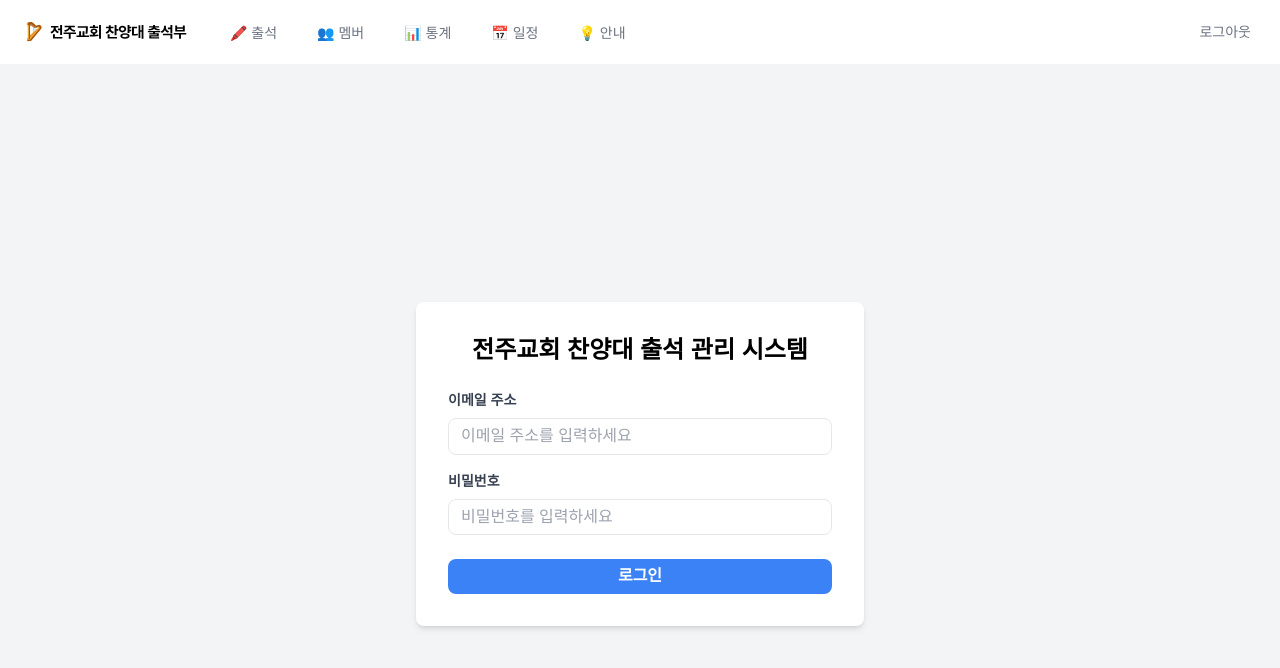
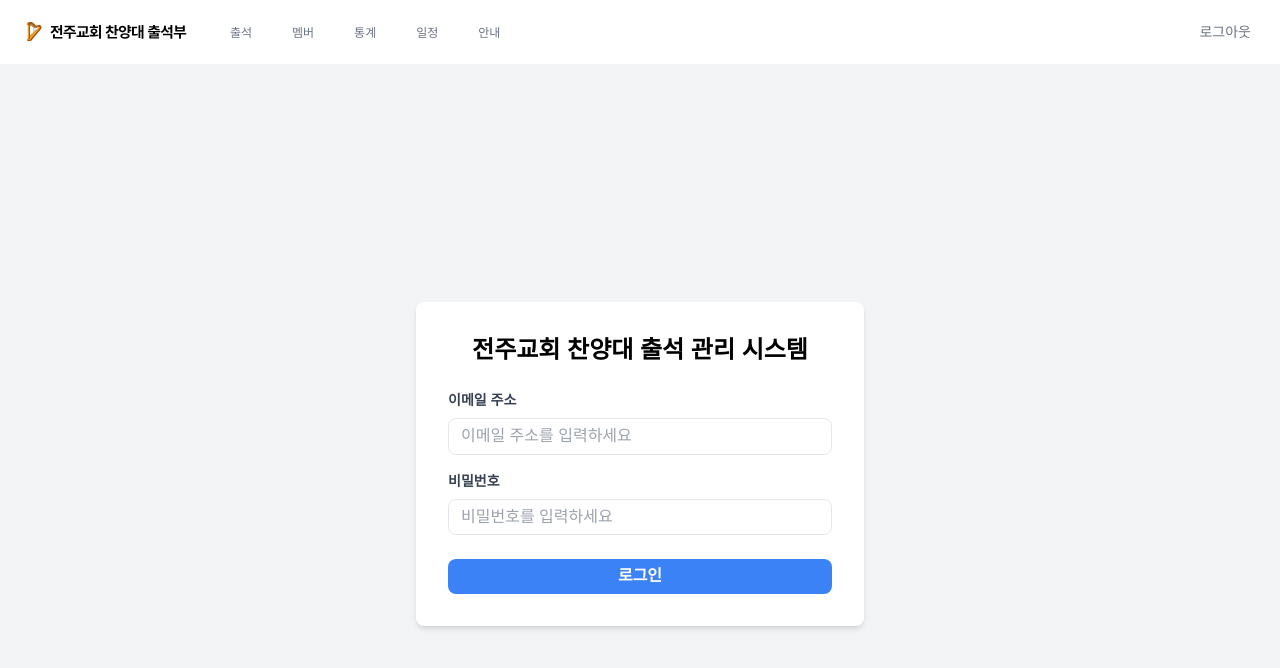
Before and after one commit to sendmethere/church-attendance-app, a React (Create React App) app: page /login in a window 1280 px wide. Shown: the top 668 px of the page. Built offline with nearby package versions, Linux system fonts and the light colour scheme; no server answers; the HTML template or start-up script is replaced by a standard one.

Commit message:
25.02.02 update 2

```diff
--- a/src/pages/Navbar.js
+++ b/src/pages/Navbar.js
@@ -43,7 +43,7 @@ const Navbar = () => {
                     : 'border-transparent text-gray-500 hover:border-gray-300 hover:text-gray-700'
                 }`}
               >
-                🖍️ 출석
+                <span className="text-xs">출석</span>
               </Link>
 
               <Link
@@ -54,7 +54,7 @@ const Navbar = () => {
                     : 'border-transparent text-gray-500 hover:border-gray-300 hover:text-gray-700'
                 }`}
               >
-                👥 멤버
+                <span className="text-xs">멤버</span>
               </Link>
 
               <Link
@@ -65,7 +65,7 @@ const Navbar = () => {
                     : 'border-transparent text-gray-500 hover:border-gray-300 hover:text-gray-700'
                 }`}
               >
-                📊 통계
+                <span className="text-xs">통계</span>
               </Link>
 
               <Link
@@ -76,7 +76,7 @@ const Navbar = () => {
                     : 'border-transparent text-gray-500 hover:border-gray-300 hover:text-gray-700'
                 }`}
               >
-                📅 일정
+                <span className="text-xs">일정</span>
               </Link>
               <Link
                 to="/notice"
@@ -86,7 +86,7 @@ const Navbar = () => {
                     : 'border-transparent text-gray-500 hover:border-gray-300 hover:text-gray-700'
                 }`}
               >
-                💡 안내
+                <span className="text-xs">안내</span>
               </Link>
             </div>
           </div>
```
